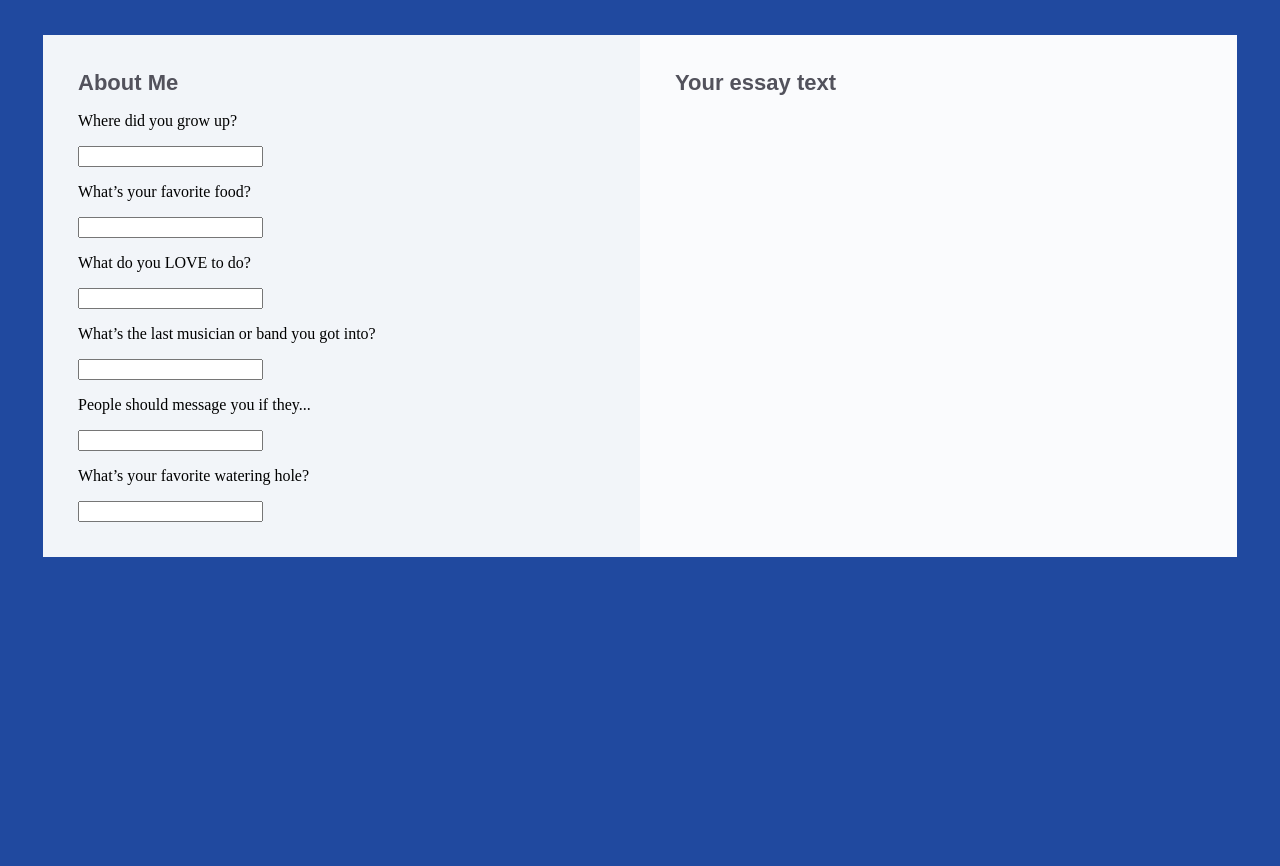
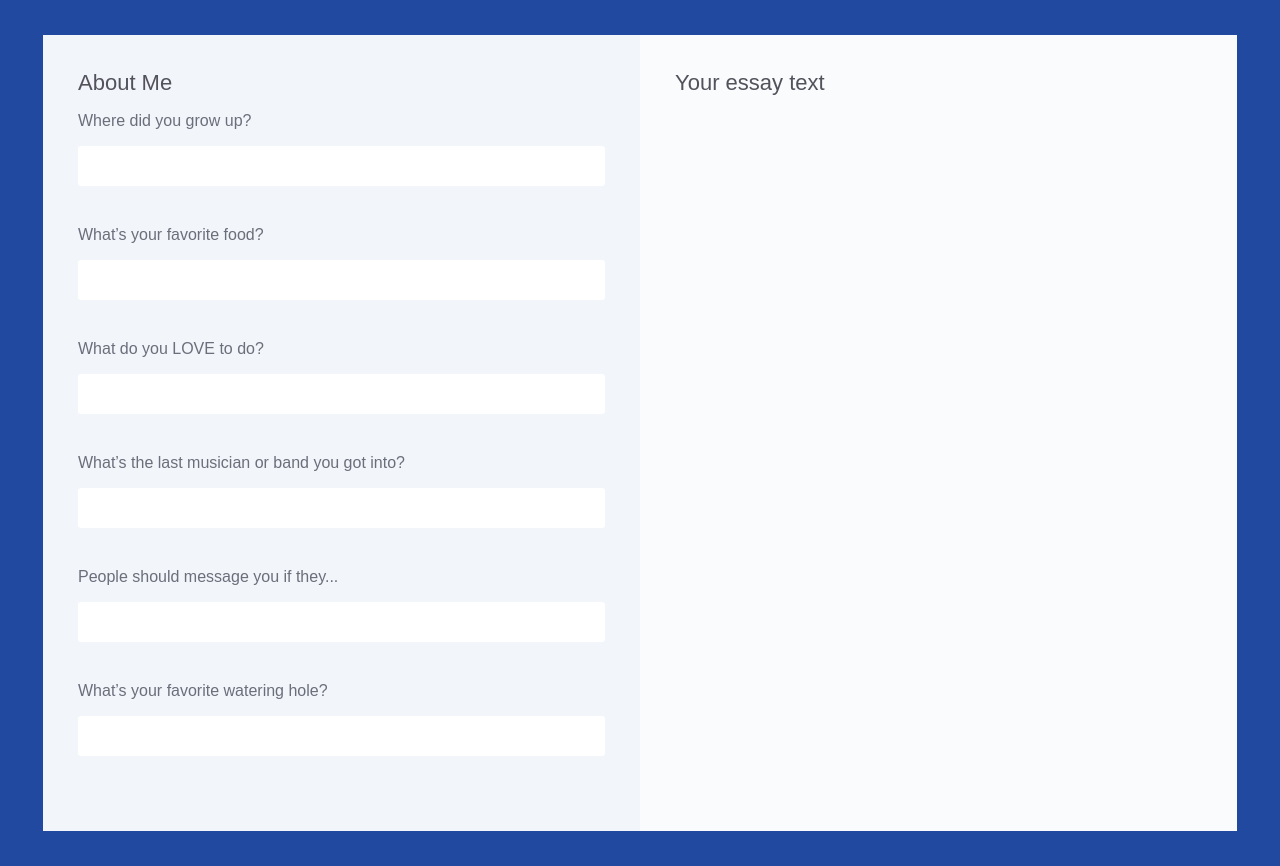
Before and after one commit to PatricCampbell/okc_web_takehome, a React (Create React App) app: page / in a window 1280 px wide. Before the commit the page ends 800 px from the top, so only its background shows below. Built offline with nearby package versions, Linux system fonts and the light colour scheme.

Commit message:
Add functionality to Questions and make them pretty

```diff
--- a/src/components/App.scss
+++ b/src/components/App.scss
@@ -1,5 +1,13 @@
 body {
   background-color: rgb(32, 73, 159);
+  font-family: sans-serif;
+}
+
+input {
+  border: 0px;
+  border-radius: 3px;
+  margin: 0;
+  padding: 0;
 }
 
 .content-container {
--- a/src/components/Header.scss
+++ b/src/components/Header.scss
@@ -1,6 +1,6 @@
 .section-header {
   color: rgb(82, 82, 92);
-  font-family: sans-serif;
   font-size: 22px;
+  font-weight: 500;
   margin: 0;
 }
--- a/src/components/Prompts.jsx
+++ b/src/components/Prompts.jsx
@@ -10,20 +10,14 @@ require('./Prompts.scss');
 
 const Prompts = () => {
   const fields = useSelector((state) => state.fieldOrder);
-  const fieldAnswers = useSelector((state) => state.fieldAnswers);
 
-  const fieldsList = fields.map((field) => {
-    const answer = fieldAnswers[field] || '';
-
-    return (
-      <Question
-        key={COPY[field]}
-        answer={answer}
-        onChange={() => null}
-        question={COPY[field]}
-      />
-    );
-  });
+  const fieldsList = fields.map((field) => (
+    <Question
+      key={field}
+      field={field}
+      question={COPY[field]}
+    />
+  ));
 
   return (
     <div className="prompt-container">
--- a/src/components/Question.jsx
+++ b/src/components/Question.jsx
@@ -1,20 +1,49 @@
 import React from 'react';
+import { useDispatch, useSelector } from 'react-redux';
 import PropTypes from 'prop-types';
 
-const Question = ({ answer, onChange, question }) => (
-  <>
-    <p>{question}</p>
-    <input onChange={onChange} type="text" value={answer} />
-  </>
-);
+import { SUBMIT_FIELD, UPDATE_FIELD_ANSWER } from '../madlibs';
 
-Question.defaultProps = {
-  answer: '',
+require('./Question.scss');
+
+const Question = ({ field, question }) => {
+  const dispatch = useDispatch();
+  const fieldAnswers = useSelector((state) => state.fieldAnswers);
+
+  const onBlur = () => {
+    dispatch({ type: SUBMIT_FIELD, payload: field });
+  };
+
+  const onChange = (event) => {
+    const payload = {
+      update: {
+        answer: event.target.value,
+        field,
+      },
+    };
+
+    dispatch({ type: UPDATE_FIELD_ANSWER, payload });
+  };
+
+  return (
+    <div className="question-container">
+      <label htmlFor={field}>
+        <p>{question}</p>
+        <input
+          className="question-input"
+          name={field}
+          onBlur={onBlur}
+          onChange={onChange}
+          type="text"
+          value={fieldAnswers[field]}
+        />
+      </label>
+    </div>
+  );
 };
 
 Question.propTypes = {
-  answer: PropTypes.string,
-  onChange: PropTypes.func.isRequired,
+  field: PropTypes.string.isRequired,
   question: PropTypes.string.isRequired,
 };
 
--- /dev/null
+++ b/src/components/Question.scss
@@ -0,0 +1,15 @@
+p,
+.question-input {
+  color: rgb(107, 110, 123);
+}
+
+.question-container {
+  margin-bottom: 40px;
+}
+
+.question-input {
+  border-color: rgb(242, 245, 249);
+  height: 40px;
+  padding: 0 10px;
+  width: calc(100% - 20px);
+}
--- a/src/madlibs.js
+++ b/src/madlibs.js
@@ -7,6 +7,7 @@ import {
 // ----------------------------------------------------------------------------
 
 export const SUBMIT_FIELD = 'MADLIBS.SUBMIT_FIELD';
+export const UPDATE_FIELD_ANSWER = 'MADLIBS.UPDATE_FIELD_ANSWER';
 
 // Initial state
 // ----------------------------------------------------------------------------
@@ -32,7 +33,18 @@ export const INITIAL_STATE = {
 export function reducer(state = INITIAL_STATE, action) {
   switch (action.type) {
     case SUBMIT_FIELD: {
-      return state;
+      const { field } = action.payload;
+
+      return { ...state, essayText: `new text in ${field}` };
+    }
+
+    case UPDATE_FIELD_ANSWER: {
+      const { answer, field } = action.payload.update;
+      const { fieldAnswers } = state;
+
+      fieldAnswers[field] = answer;
+
+      return { ...state, fieldAnswers };
     }
 
     default:
@@ -44,6 +56,10 @@ export function reducer(state = INITIAL_STATE, action) {
 // Action creators
 // ----------------------------------------------------------------------------
 
-export function submitField({ id, answer }) {
-  return { type: SUBMIT_FIELD, payload: { fieldName: id, answer } };
+export function submitField({ field }) {
+  return { type: SUBMIT_FIELD, payload: { field } };
 }
+
+export function updateFieldAnswer({ answer, field }) {
+  return { type: UPDATE_FIELD_ANSWER, payload: { update: answer, field } };
+}
```
